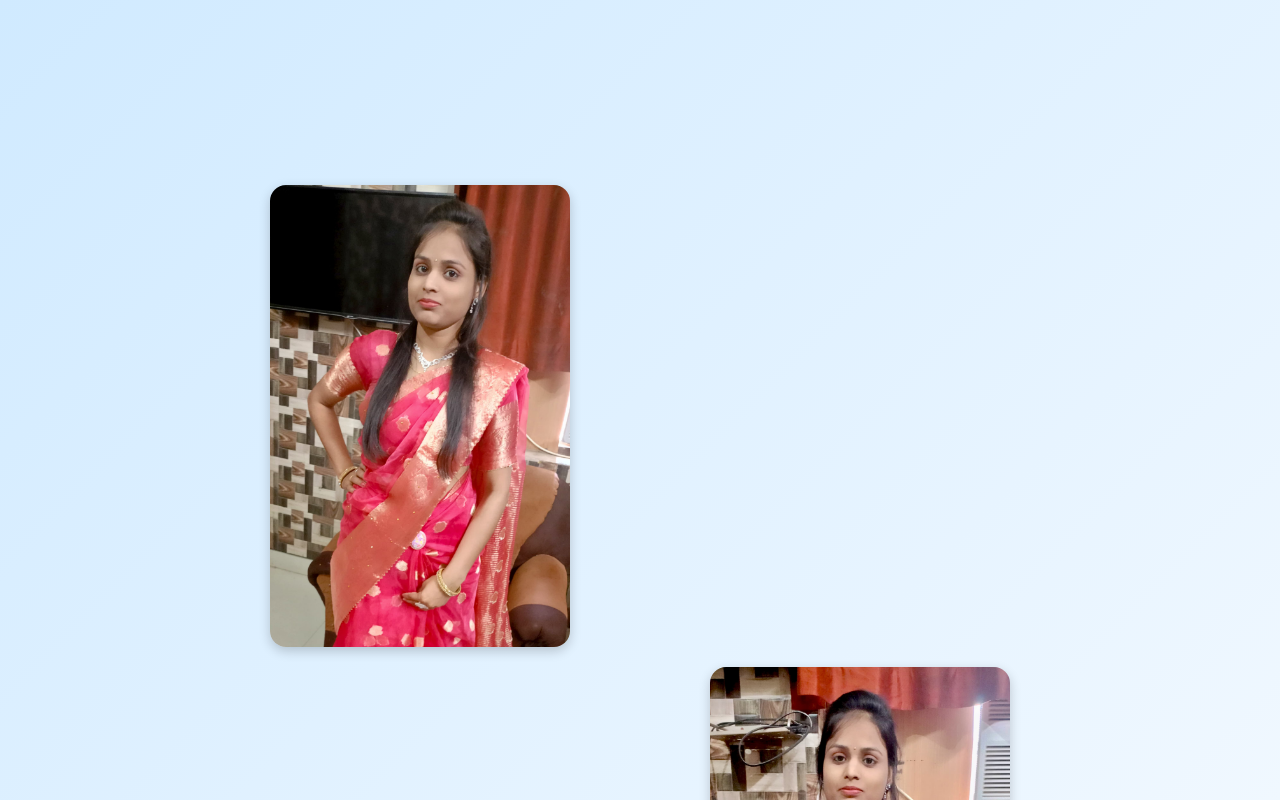
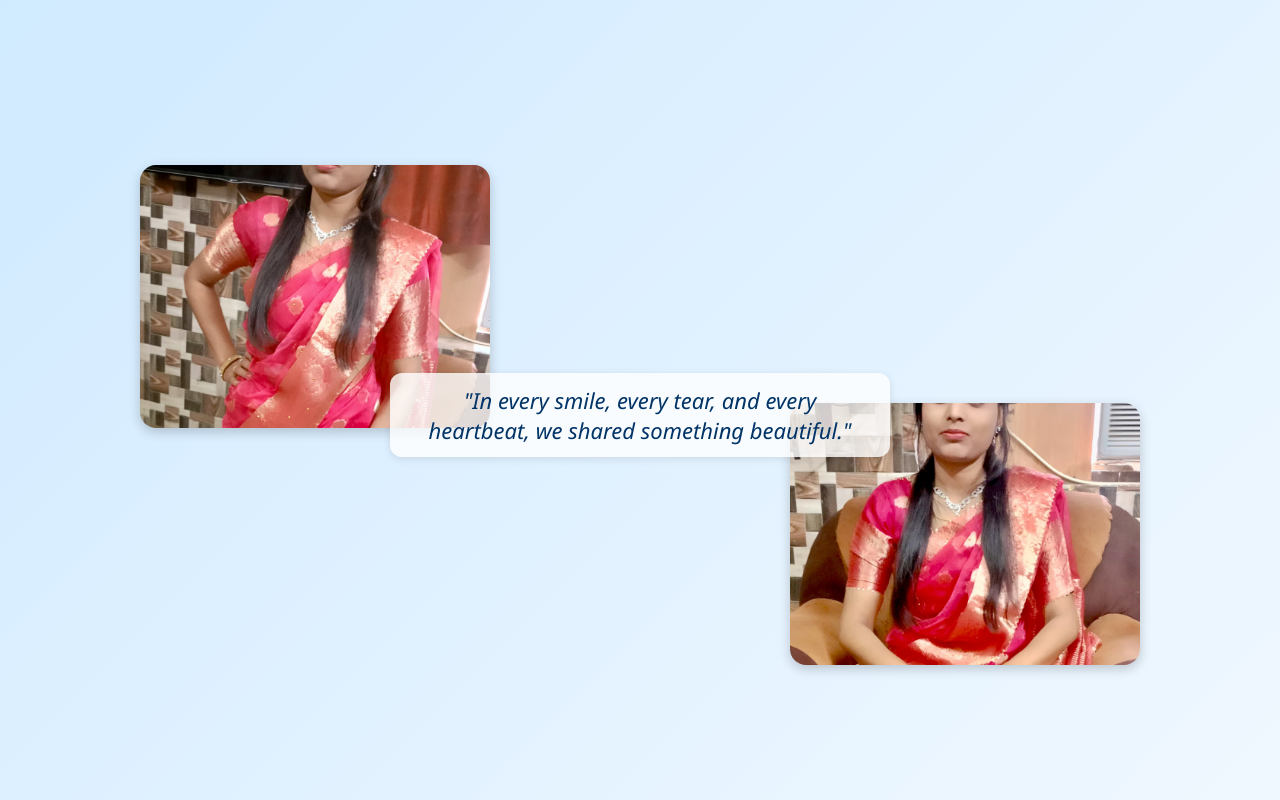
Before and after one commit to niteshsinghal5010/TryIt, a plain HTML site: page album.html in a window 1280 px wide. Both pictures are taken after a click on the button "Let's View". Shown: the top 800 px of the page. Drawn offline with Linux system fonts and the light colour scheme.

Commit message:
Make some changes.

```diff
--- a/album.html
+++ b/album.html
@@ -45,52 +45,54 @@
       text-align: center;
     }
 
-    .gallery {
+    .gallery-wrapper {
       display: none;
       width: 100%;
-      max-width: 900px;
+      max-width: 1000px;
       height: 500px;
+      position: relative;
       margin-top: 30px;
-      display: grid;
-      grid-template-columns: 1fr 1fr;
-      grid-template-rows: 1fr 1fr;
-      gap: 20px;
-      padding: 20px;
-      align-items: center;
-      justify-items: center;
     }
 
     .quote {
-      grid-column: 1 / 3;
+      position: absolute;
+      top: 50%;
+      left: 50%;
+      transform: translate(-50%, -50%);
       font-size: 22px;
       color: #003366;
       text-align: center;
       max-width: 600px;
       font-style: italic;
-      padding: 10px 20px;
       background-color: rgba(255,255,255,0.8);
+      padding: 12px 24px;
       border-radius: 12px;
       box-shadow: 0 2px 8px rgba(0,0,0,0.1);
+      z-index: 2;
     }
 
     .img-top-left {
-      grid-column: 1 / 2;
-      grid-row: 1 / 2;
-      width: 100%;
-      max-width: 300px;
+      position: absolute;
+      top: 0;
+      left: 0;
+      width: 45%;
+      max-width: 350px;
       border-radius: 16px;
       box-shadow: 0 4px 12px rgba(0,0,0,0.2);
-      object-fit: contain;
+      object-fit: cover;
+      aspect-ratio: 4 / 3;
     }
 
     .img-bottom-right {
-      grid-column: 2 / 3;
-      grid-row: 2 / 3;
-      width: 100%;
-      max-width: 300px;
+      position: absolute;
+      bottom: 0;
+      right: 0;
+      width: 45%;
+      max-width: 350px;
       border-radius: 16px;
       box-shadow: 0 4px 12px rgba(0,0,0,0.2);
-      object-fit: contain;
+      object-fit: cover;
+      aspect-ratio: 4 / 3;
     }
 
     @keyframes fadeInScale {
@@ -111,16 +113,16 @@
     <button class="start-btn" onclick="startGallery()">Let's View</button>
   </div>
 
-  <div class="gallery" id="gallery">
+  <div class="gallery-wrapper" id="gallery">
     <img class="img-top-left" src="https://raw.githubusercontent.com/niteshsinghal5010/TryIt/main/PR1.jpeg" alt="Memory 1" />
+    <img class="img-bottom-right" src="https://raw.githubusercontent.com/niteshsinghal5010/TryIt/main/PR2.jpeg" alt="Memory 2" />
     <div class="quote">"In every smile, every tear, and every heartbeat, we shared something beautiful."</div>
-    <img class="img-bottom-right" src="https://raw.githubusercontent.com/niteshsinghal5010/TryIt/main/PR2.jpeg" alt="Memory 2" />
   </div>
 
   <script>
     function startGallery() {
       document.querySelector('.intro').style.display = 'none';
-      document.getElementById('gallery').style.display = 'grid';
+      document.getElementById('gallery').style.display = 'block';
     }
   </script>
 </body>
```
